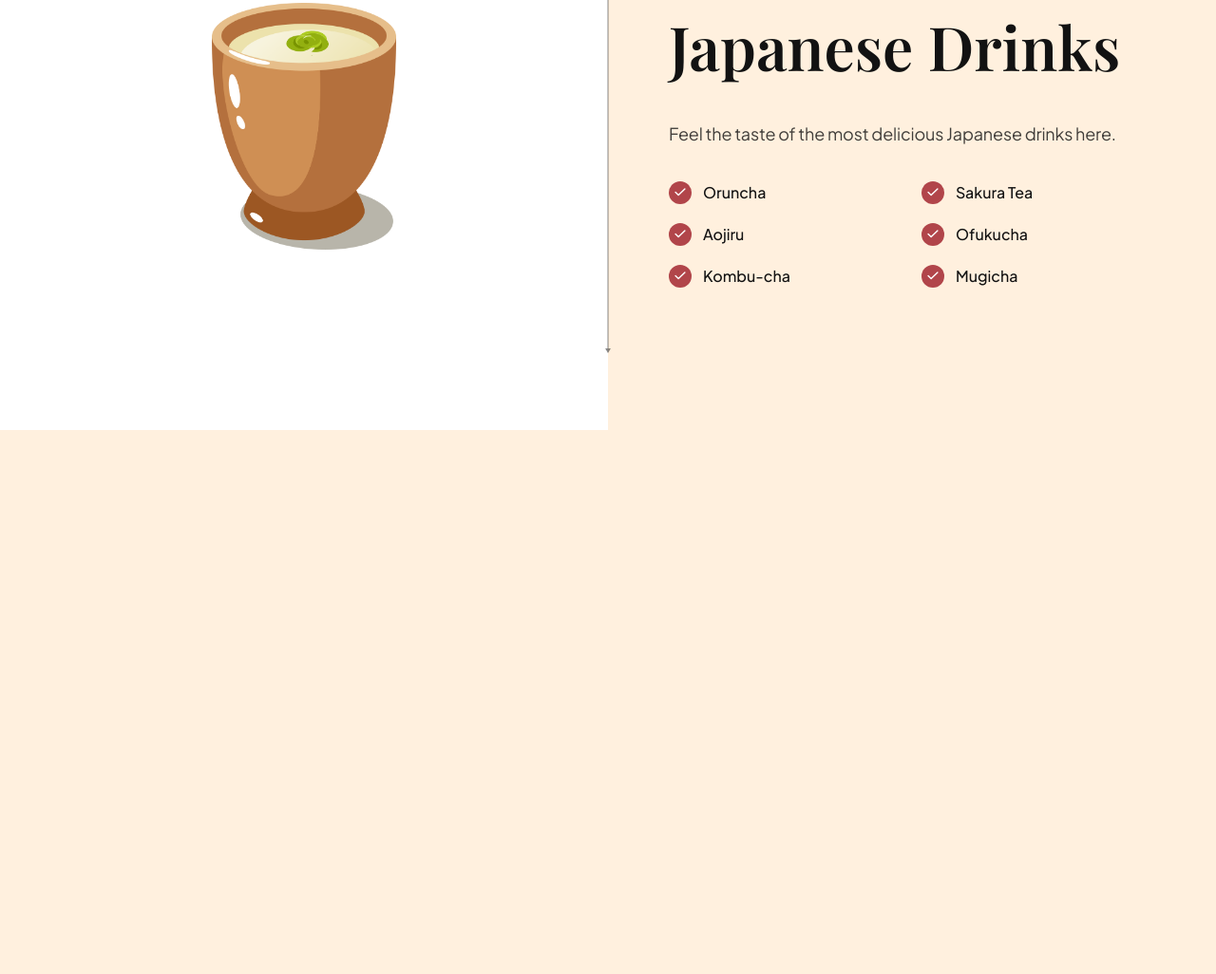
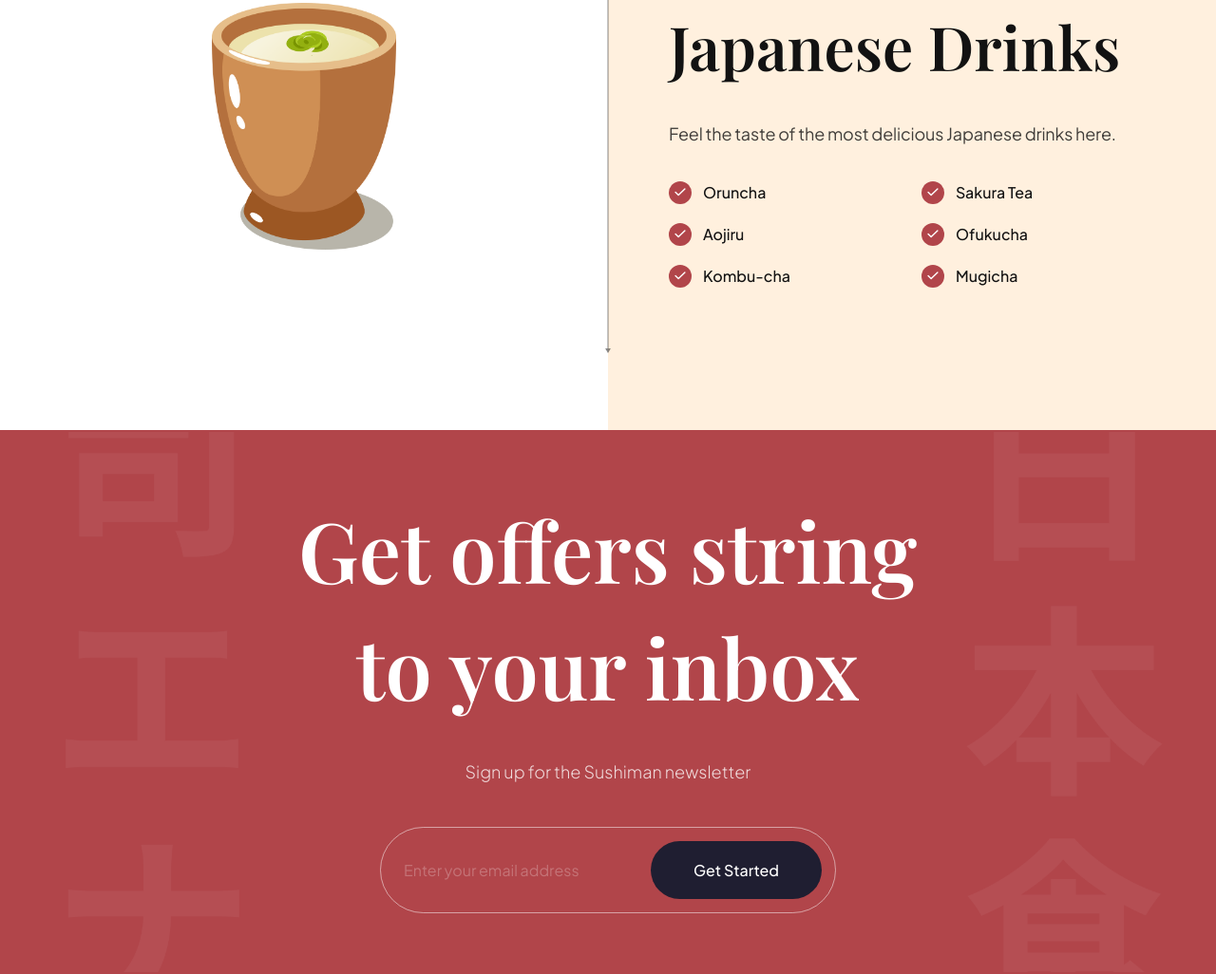
Before and after one commit to drummer-Yurii/sushi, a website built with Vite: page index.html in a window 1280 px wide. Shown: the part 3245-4271 px from the top of the page at 95% size. Before the commit the page ends 3698 px from the top, so only its background shows below. Built offline with nearby package versions, Linux system fonts and the light colour scheme.

Commit message:
create newsleter section

```diff
--- a/css/sections/subscribe.css
+++ b/css/sections/subscribe.css
@@ -0,0 +1,70 @@
+.subscription {
+    padding: 64px;
+    background-color: var(--primary-color);
+    background-image: url('../../assets/subscribe_bg.png');
+    background-position: center;
+    background-repeat: no-repeat;
+    background-size: contain;
+    flex-direction: column;
+    overflow: hidden;
+}
+
+.subscription h2 {
+    font-size: 88px;
+    font-family: var(--playfair-display);
+    font-weight: 600;
+    line-height: 123px;
+    color: #fff;
+    text-align: center;
+}
+
+.subscription p {
+    font-size: 18px;
+    font-family: var(--plus-jakarta-sans);
+    font-weight: 300;
+    line-height: 36px;
+    margin-top: 32px;
+    color: rgba(255, 255, 255, 0.8);
+}
+
+.subscription__form {
+    min-width: 480px;
+    margin-top: 40px;
+    padding: 14px 14px 14px 24px;
+    display: flex;
+    gap: 10px;
+    border: 1px solid rgba(255, 255, 255, 0.5);
+    border-radius: 46px;
+}
+
+.subscription__form input {
+    flex: 1;
+    font-size: 16px;
+    font-weight: 400px;
+    font-family: var(--plus-jakarta-sans);
+    color: #fff;
+    opacity: 0.5;
+    background: transparent;
+    border: none;
+    outline: none;
+}
+
+.subscription__form input::placeholder {
+    color: #fff;
+    opacity: 0.5;
+}
+
+.subscription__form button {
+    padding: 20px;
+    min-width: 180px;
+    font-size: 16px;
+    font-weight: 500;
+    font-family: var(--plus-jakarta-sans);
+    color: #fff;
+    text-align: center;
+    background: var(--black-400);
+    border-radius: 46px;
+    border: none;
+    outline: none;
+    cursor: pointer;
+}
--- a/index.html
+++ b/index.html
@@ -312,6 +312,18 @@
     </section>
   </section>
 
+  <section class="subscription flex-center" id="services">
+    <h2 data-aos="flip-down">
+      Get offers string <br />
+      to your inbox
+    </h2>
+    <p data-aos="fade-up">Sign up for the Sushiman newsletter</p>
+
+    <div class="subscription__form" data-aos="fade-up">
+      <input type="text" placeholder="Enter your email address" />
+      <button>Get Started</button>
+    </div>
+  </section>
 
   <script src="js/script.js" type="module"></script>
 </body>
```
